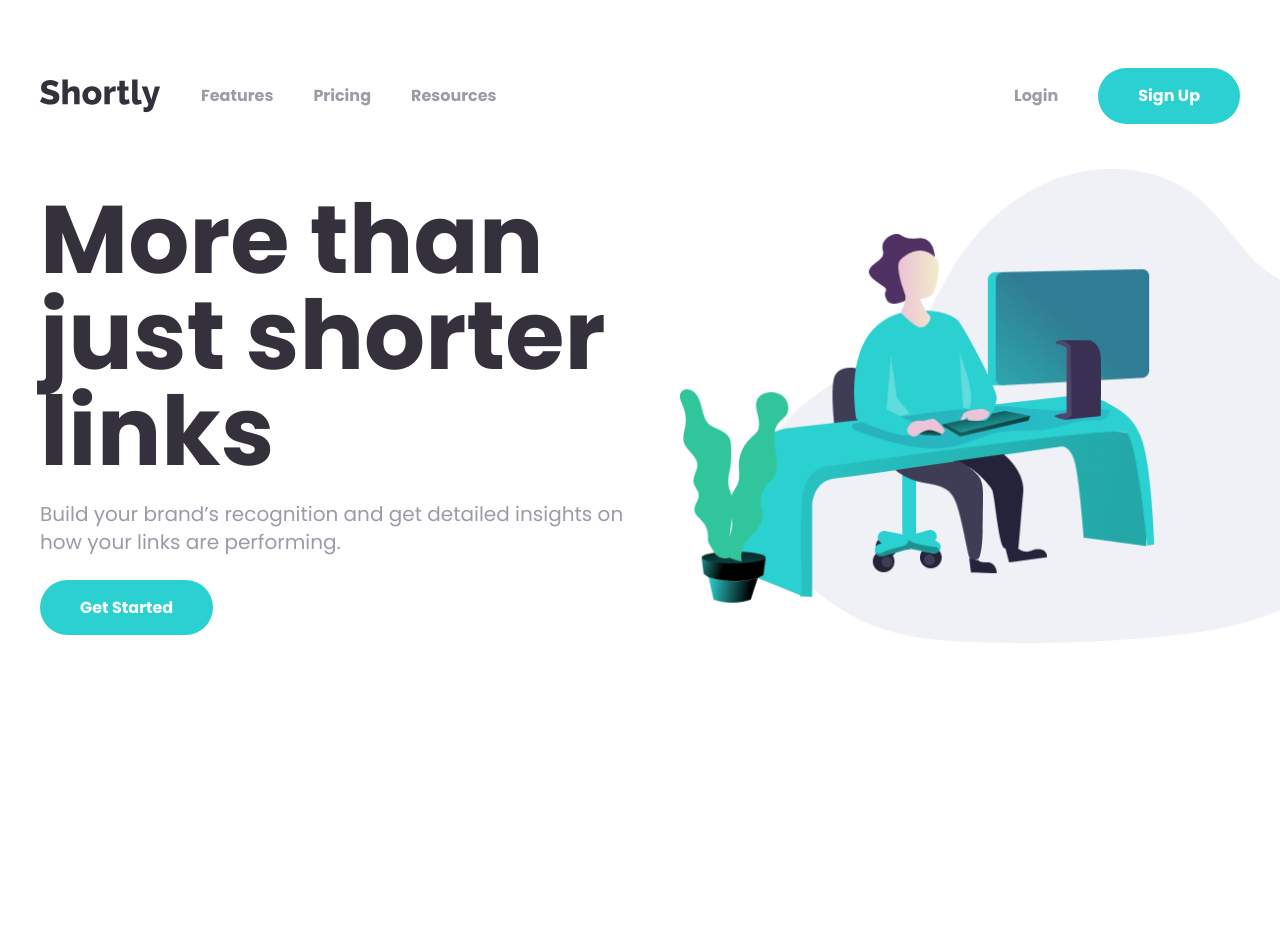
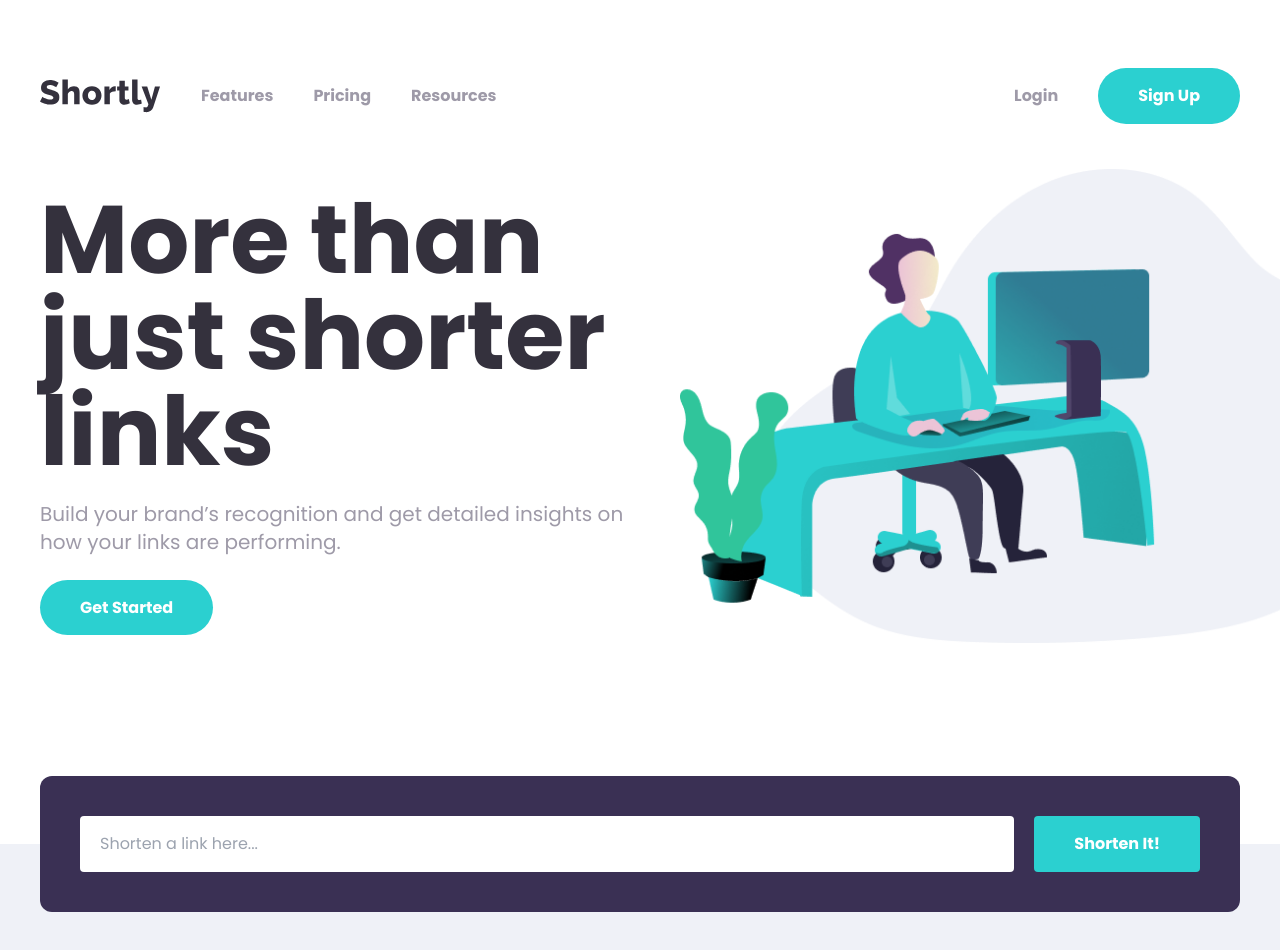
Before and after one commit to Sean-Bradbury/url-shortener, a Next.js app: page / in a window 1280 px wide. Shown: the top 950 px of the page. Before the commit the page ends 800 px from the top, so only its background shows below. Built offline with nearby package versions, Linux system fonts and the light colour scheme.

Commit message:
link shortener section created

```diff
--- /dev/null
+++ b/src/app/components/LinkShortener/LinkShortener.tsx
@@ -0,0 +1,19 @@
+'use client'
+import React from 'react'
+import Image from 'next/image'
+
+const LinkShortener = () => {
+
+  return (
+    <section className='link-shortener bg-gray-light mt-36 px-10'>
+        <form className='link-shortener-form bg-purple rounded-xl flex flex-col gap-5 p-5 lg:flex-row lg:p-10 -translate-y-1/2'>
+          <input type='text' placeholder='Shorten a link here...' className='rounded py-4 px-5 lg:flex lg:flex-grow lg:w-100'/>
+          <button className='primary-btn rounded'>
+            Shorten It!
+          </button>
+        </form>
+    </section>
+  )
+}
+
+export default LinkShortener
--- /dev/null
+++ b/src/app/components/LinkShortener/index.ts
@@ -0,0 +1,3 @@
+import LinkShortener from "./LinkShortener";
+
+export default LinkShortener;
--- a/src/app/page.tsx
+++ b/src/app/page.tsx
@@ -1,11 +1,15 @@
 import Header from './components/Header'
 import Hero from './components/Hero'
+import LinkShortener from './components/LinkShortener'
 
 export default function Home() {
   return (
-    <main className="min-h-screen p-10">
-      <Header />
-      <Hero />
+    <main className="min-h-screen">
+      <div className='p-10'>
+        <Header />
+        <Hero />
+      </div>
+      <LinkShortener />
     </main>
   )
 }
```
